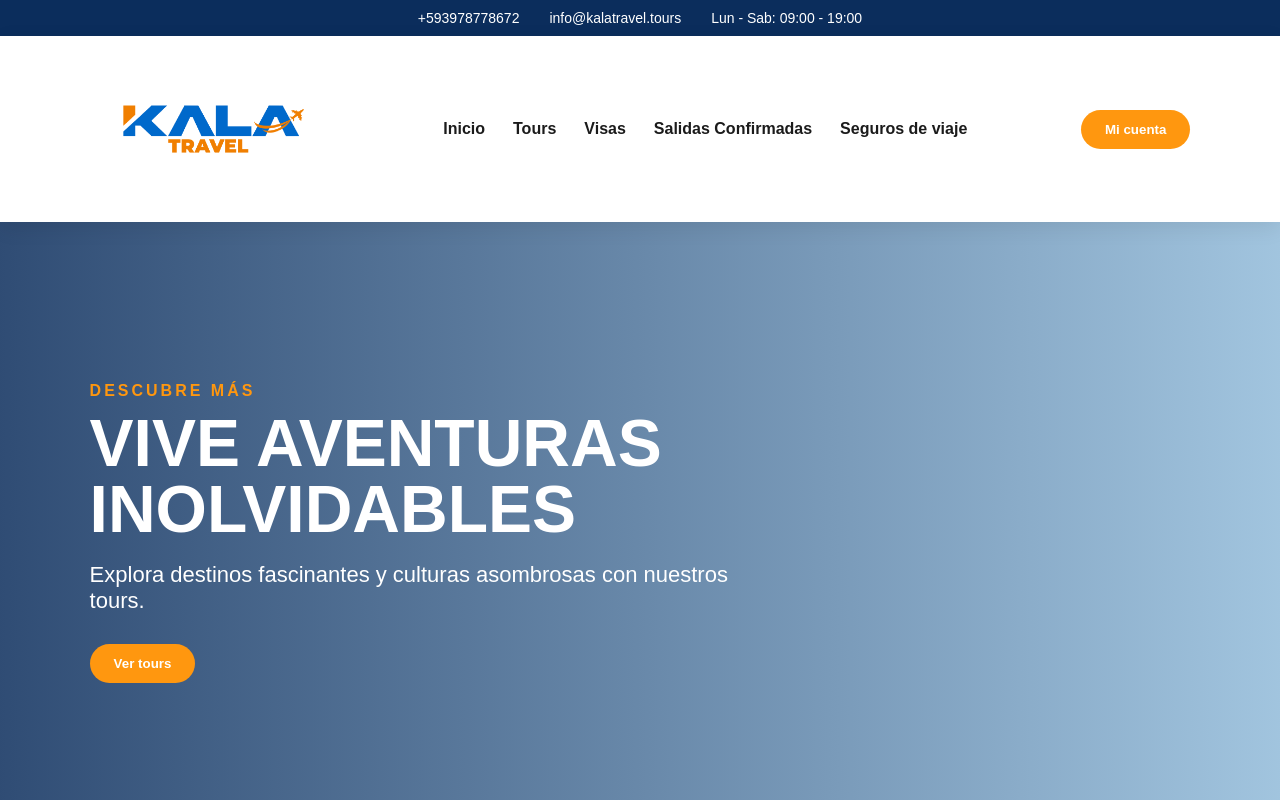
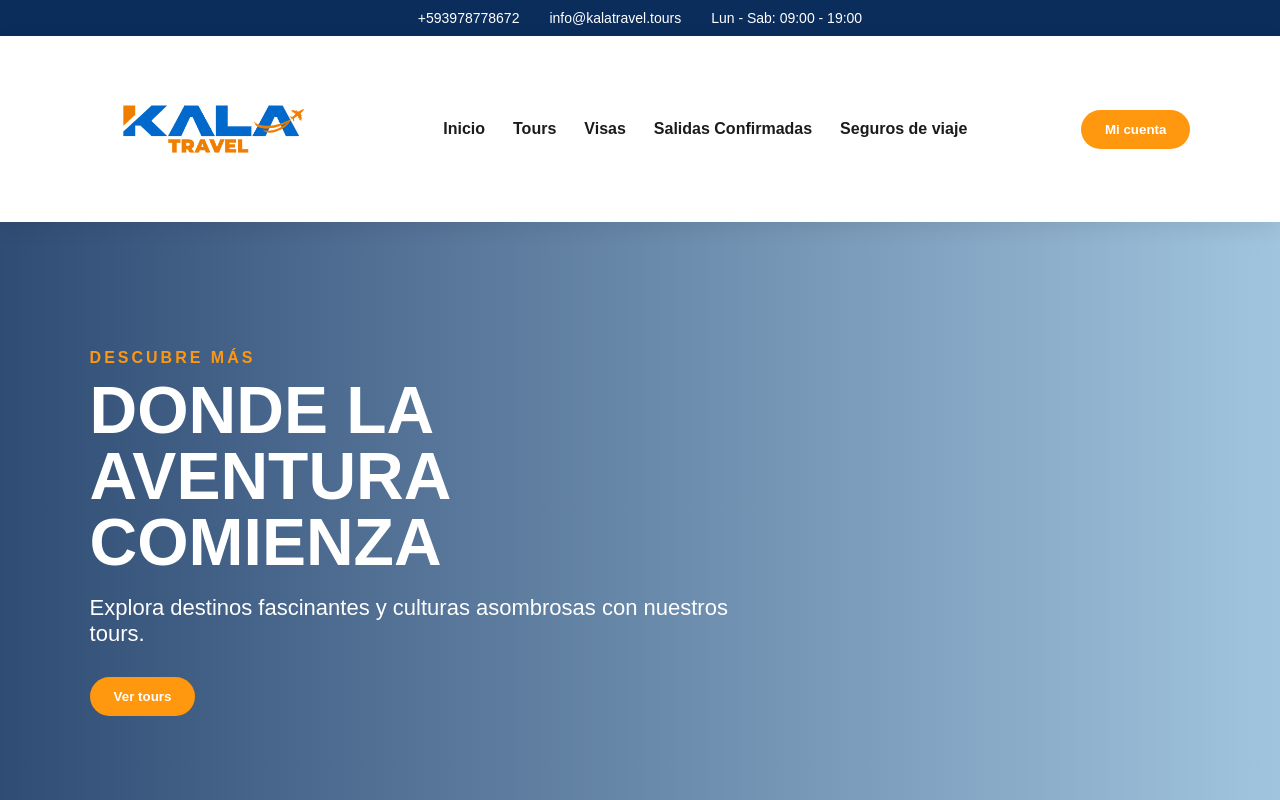
Before and after one commit to InfoKT23/Kala_Travel_pagina, a Next.js app: page / in a window 1280 px wide. Shown: the top 800 px of the page. Built offline with nearby package versions, Linux system fonts and the light colour scheme.

Commit message:
Cambio de titúlo

```diff
--- a/components/Hero.jsx
+++ b/components/Hero.jsx
@@ -3,7 +3,7 @@ export default function Hero() {
     <section className="hero">
       <div className="heroContent">
         <p>DESCUBRE MÁS</p>
-        <h1>Vive aventuras inolvidables</h1>
+        <h1>Donde la aventura comienza</h1>
         <span>
           Explora destinos fascinantes y culturas asombrosas con nuestros tours.
         </span>
```
